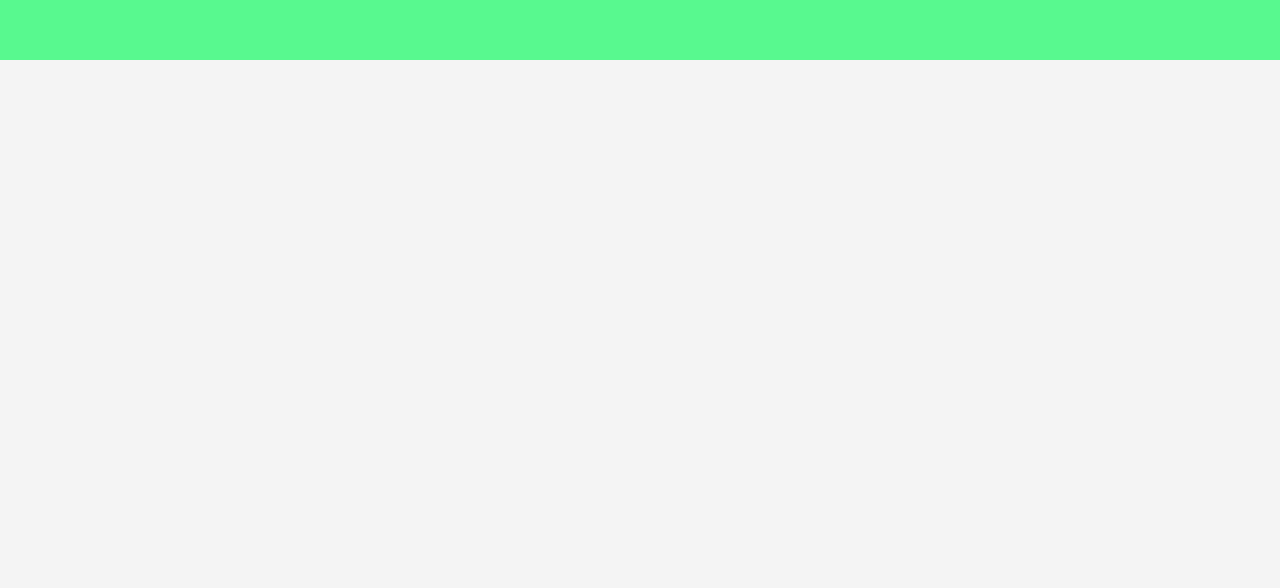
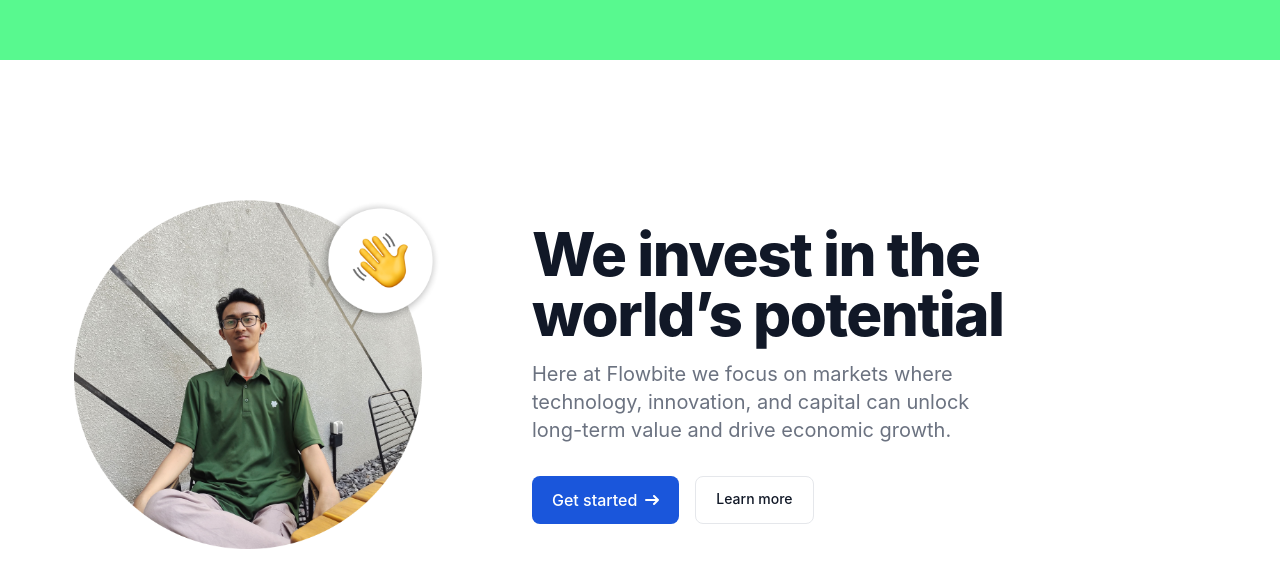
Before and after one commit to ckckckcz/kajekaito, a React (Create React App) app: page / in a window 1280 px wide. Shown: the part 932-1520 px from the top of the page. Before the commit the page ends 992 px from the top, so only its background shows below. Built offline with nearby package versions, Linux system fonts and the light colour scheme.

Commit message:
feat: about section

```diff
--- /dev/null
+++ b/src/components/About.tsx
@@ -0,0 +1,35 @@
+import React, { useState, useEffect } from "react";
+import Profile from "../images/Profile.png";
+
+const About: React.FC = () => {
+  return (
+    <section className="bg-white dark:bg-gray-900">
+      <div className="py-8 px-4 mx-auto max-w-screen-xl lg:py-16 grid lg:grid-cols-2 gap-8 lg:gap-16">
+        <div className="profile grid grid-cols-2 items-center justify-center gap-8">
+          <div className="flex justify-center">
+            <img src={Profile} alt="Profile Image" className="profile-img" />
+          </div>
+          <div className="flex flex-col justify-center">
+            <h1 className="mb-4 text-4xl font-extrabold tracking-tight leading-none text-gray-900 md:text-5xl lg:text-6xl dark:text-white">We invest in the world’s potential</h1>
+            <p className="mb-8 text-lg font-normal text-gray-500 lg:text-xl dark:text-gray-400">Here at Flowbite we focus on markets where technology, innovation, and capital can unlock long-term value and drive economic growth.</p>
+            <div className="flex flex-col space-y-4 sm:flex-row sm:space-y-0">
+              <a href="#" className="inline-flex justify-center items-center py-3 px-5 text-base font-medium text-center text-white rounded-lg bg-blue-700 hover:bg-blue-800 focus:ring-4 focus:ring-blue-300 dark:focus:ring-blue-900">
+                Get started
+                <svg className="w-3.5 h-3.5 ms-2 rtl:rotate-180" aria-hidden="true" xmlns="http://www.w3.org/2000/svg" fill="none" viewBox="0 0 14 10">
+                  <path stroke="currentColor" stroke-linecap="round" stroke-linejoin="round" stroke-width="2" d="M1 5h12m0 0L9 1m4 4L9 9" />
+                </svg>
+              </a>
+              <a
+                href="#"
+                className="py-3 px-5 sm:ms-4 text-sm font-medium text-gray-900 focus:outline-none bg-white rounded-lg border border-gray-200 hover:bg-gray-100 hover:text-blue-700 focus:z-10 focus:ring-4 focus:ring-gray-100 dark:focus:ring-gray-700 dark:bg-gray-800 dark:text-gray-400 dark:border-gray-600 dark:hover:text-white dark:hover:bg-gray-700"
+              >
+                Learn more
+              </a>
+            </div>
+          </div>
+        </div>
+      </div>
+    </section>
+  );
+};
+export default About;
--- a/src/css/index.css
+++ b/src/css/index.css
@@ -70,3 +70,12 @@ code {
 .text-semibold {
   font-family: "FontSemibold";
 }
+.profile {
+  width: 1000px;
+  height: 500px;
+}
+
+.profile-img {
+  width: auto;
+  height: 350px;
+}
--- a/src/index.tsx
+++ b/src/index.tsx
@@ -4,10 +4,12 @@ import "./css/index.css";
 import "flowbite";
 import Navbar from "./components/Navbar";
 import Header from "./components/Header";
+import About from "./components/About";
 const root = ReactDOM.createRoot(document.getElementById("root") as HTMLElement);
 root.render(
   <React.StrictMode>
     <Navbar />
     <Header />
+    <About />
   </React.StrictMode>
 );
```
Also changed, not shown: src/images/Profile.png (added).
